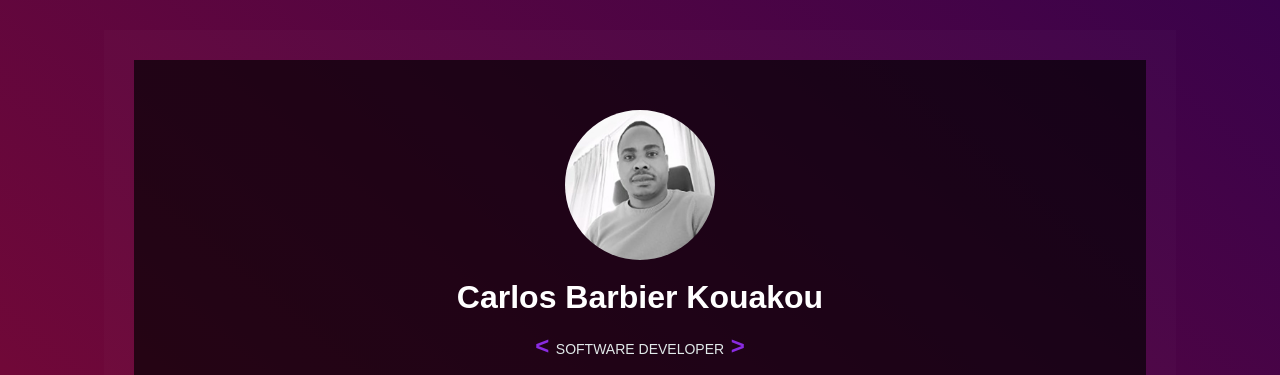
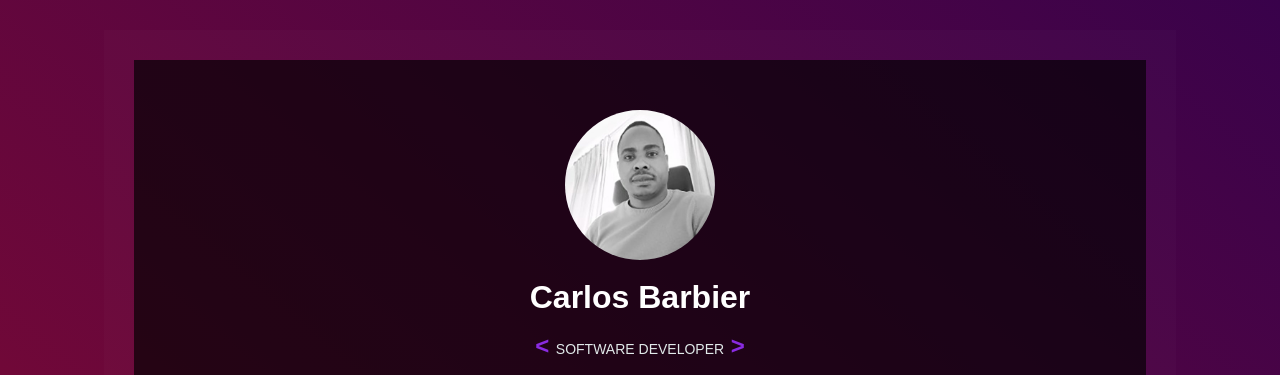
Before and after one commit to CristinaSias/CV, a plain HTML site: page index.html in a window 1280 px wide. Shown: the top 375 px of the page. Drawn offline with nearby package versions, Linux system fonts and the light colour scheme.

Commit message:
Remove middle name

```diff
--- a/index.html
+++ b/index.html
@@ -12,7 +12,7 @@
         <div class="container0">
             <div>
                 <img src="images/carlos.jpg" alt="Carlos" id="mypic">
-                <h1>Carlos Barbier Kouakou</h1>
+                <h1>Carlos Barbier</h1>
                 <h2><span id="bracket">< </span><span id="role" >Software Developer</span><span id="bracket"> ></span></h2>
             </div>
         </div>
```
